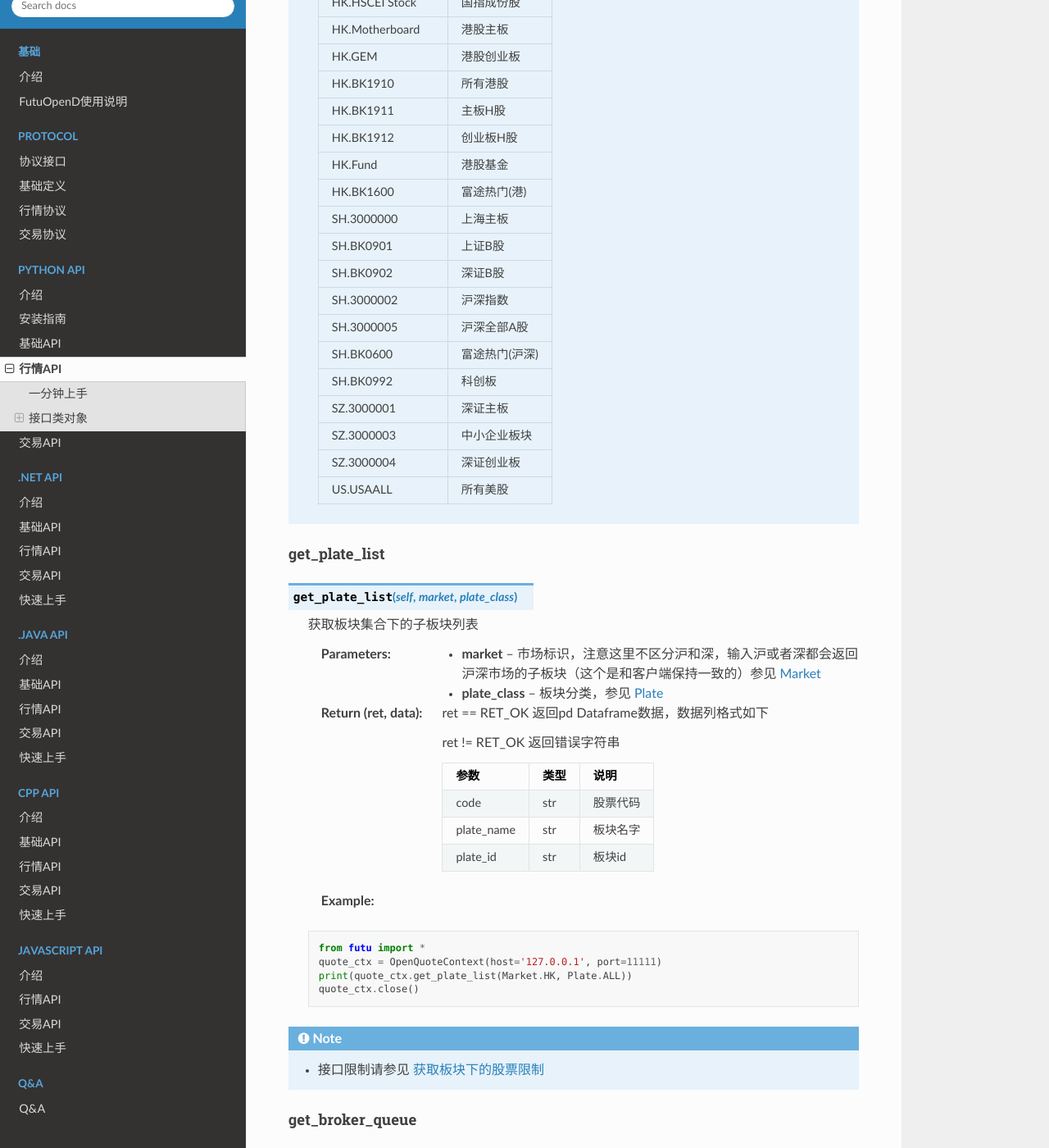
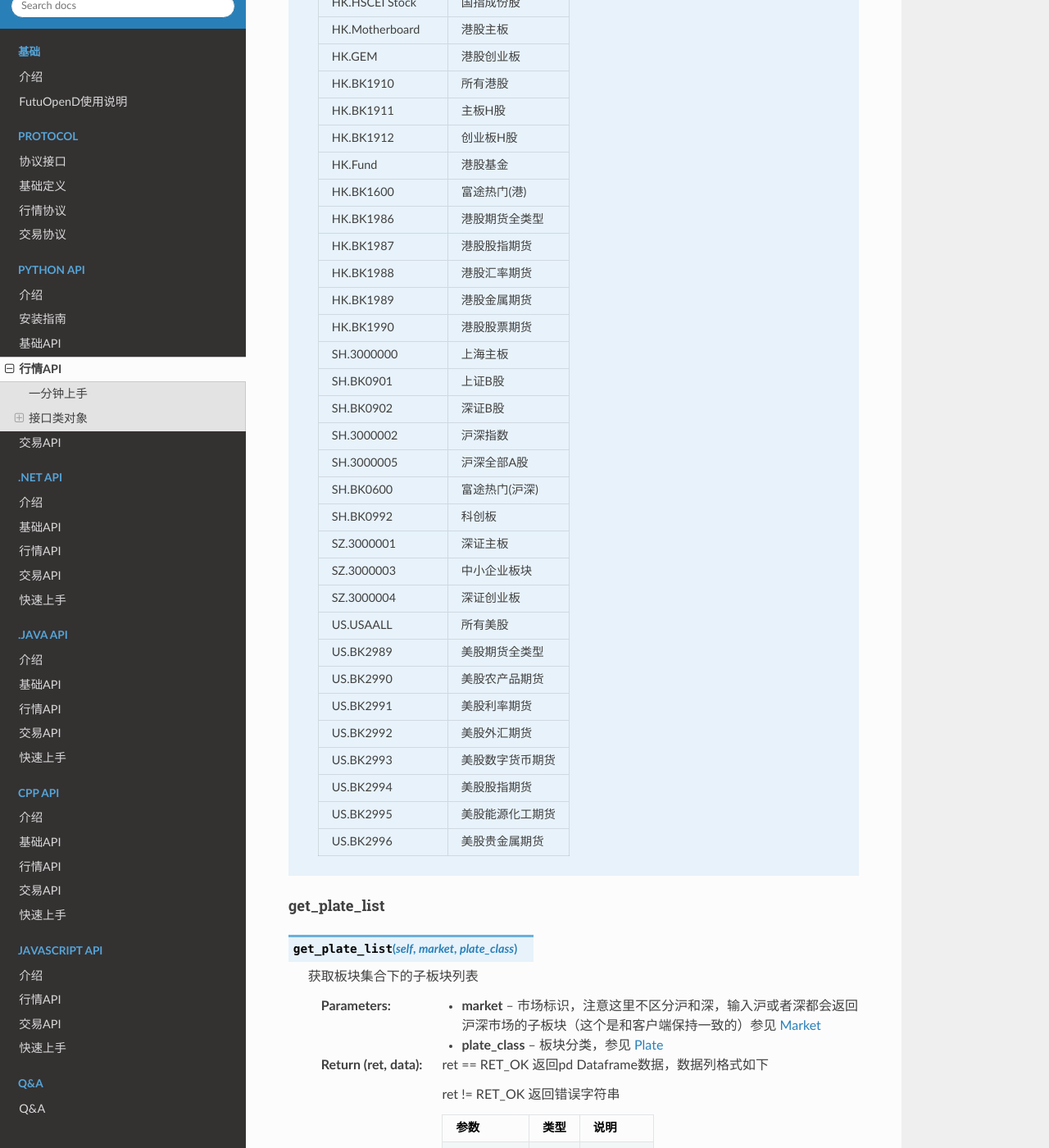
Before and after one commit to FutunnOpen/futu-api-doc, a Sphinx documentation site: the page built from doc_maker/source/api/Quote_API.rst, in a window 1280 px wide and 1400 px high, scrolled down 15485 px. Shown: the whole window at 82% size. Built offline with Sphinx 7.4.7 and the Read the Docs theme 2.0.0, drawn with Linux system fonts in a browser that asks for light colours.

Commit message:
更新期货板块

```diff
--- a/doc_maker/source/api/Quote_API.rst
+++ b/doc_maker/source/api/Quote_API.rst
@@ -725,6 +725,11 @@ get_plate_stock
         HK.BK1912                  创业板H股
         HK.Fund                    港股基金
         HK.BK1600                  富途热门(港)
+        HK.BK1986                  港股期货全类型
+        HK.BK1987                  港股股指期货
+        HK.BK1988                  港股汇率期货
+        HK.BK1989                  港股金属期货
+        HK.BK1990                  港股股票期货
         SH.3000000                 上海主板
         SH.BK0901                  上证B股
         SH.BK0902                  深证B股
@@ -736,6 +741,14 @@ get_plate_stock
         SZ.3000003                 中小企业板块
         SZ.3000004                 深证创业板
         US.USAALL                  所有美股
+        US.BK2989                  美股期货全类型
+        US.BK2990                  美股农产品期货
+        US.BK2991                  美股利率期货
+        US.BK2992                  美股外汇期货
+        US.BK2993                  美股数字货币期货
+        US.BK2994                  美股股指期货
+        US.BK2995                  美股能源化工期货
+        US.BK2996                  美股贵金属期货
         =====================  ==============================================================
 
 
```
